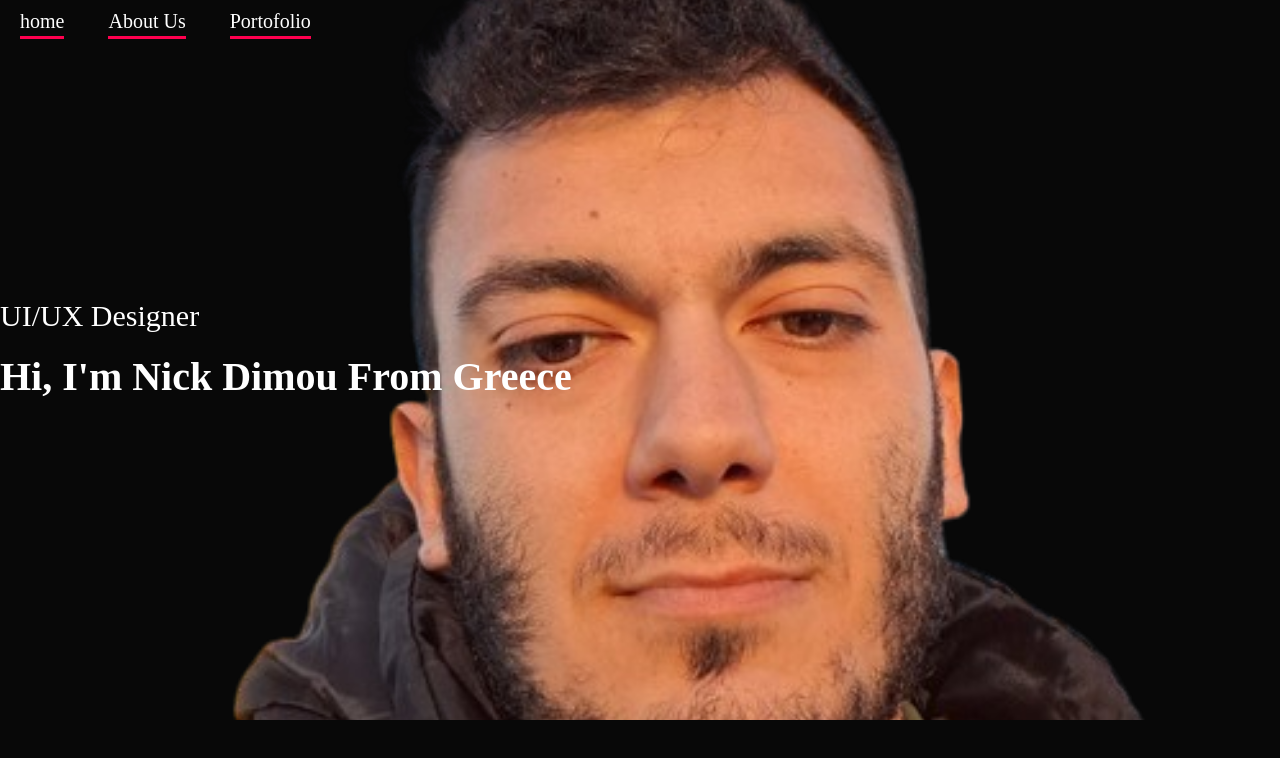
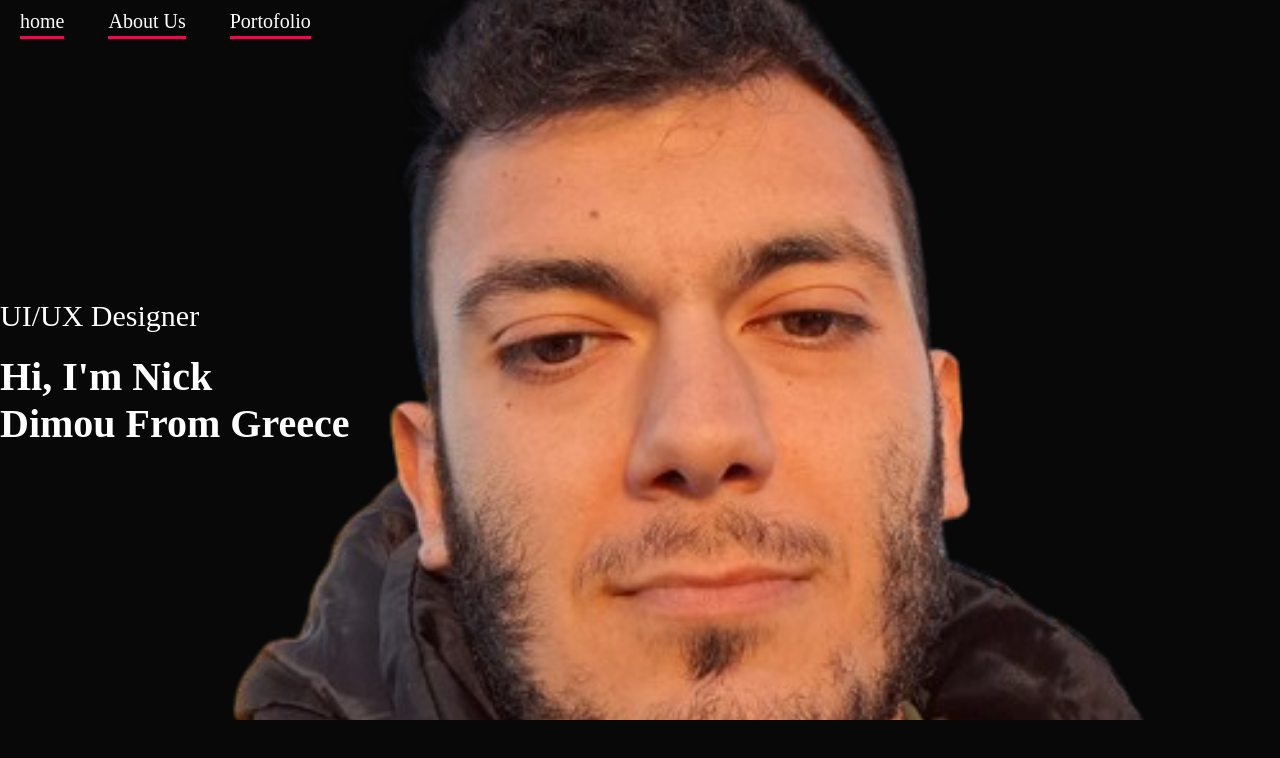
Before and after one commit to nikosdimou/nikosdimou.github.io, a plain HTML site: page index.html in a window 1280 px wide. Drawn offline with Linux system fonts and the light colour scheme.

Commit message:
Update index.html

```diff
--- a/index.html
+++ b/index.html
@@ -18,7 +18,7 @@
             </nav>
             <div class="header-text">
                 <p>UI/UX Designer</p>
-                <h1>Hi, I'm Nick Dimou From Greece</h1>
+                <h1>Hi, I'm <span>Nick</span> <br>Dimou From Greece</h1>
             </div>
         </div>
     </div>
```
